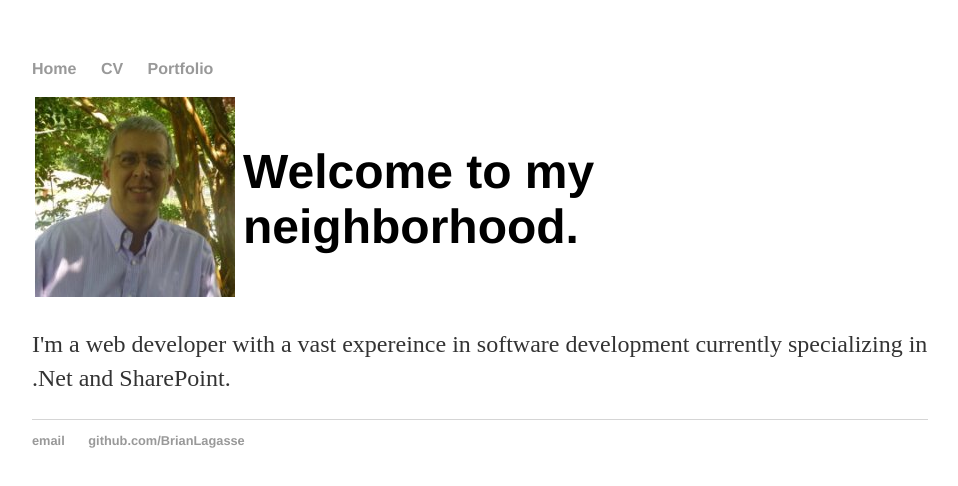
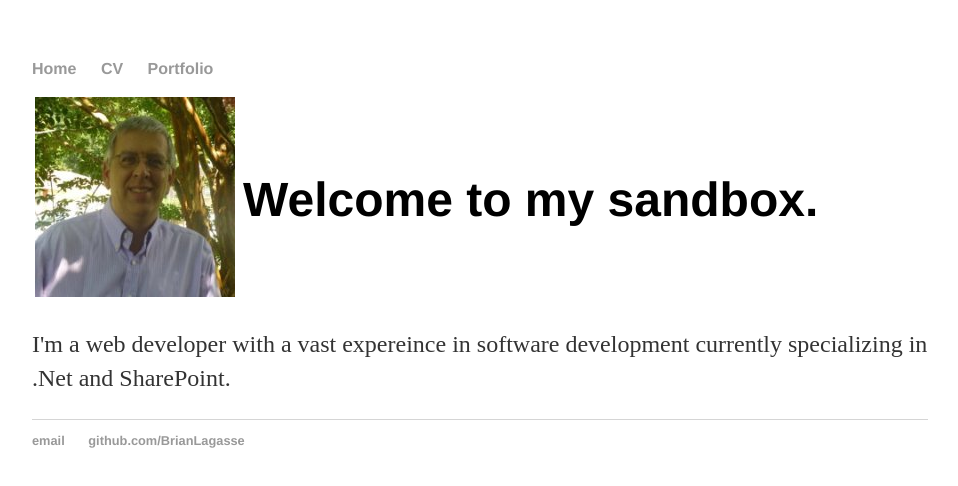
Before and after one commit to BrianLagasse/BrianLagasse.github.io, a plain HTML site: page index.html in a window 1280 px wide. Shown: the whole page, without its empty margins (160-1118 px from the left). Drawn offline with Linux system fonts and the light colour scheme.

Commit message:
Update index.html

```diff
--- a/index.html
+++ b/index.html
@@ -18,7 +18,7 @@
     		<div class="blurb">
 			<table>
 				<tr><td><img src="/images/Brian.jpg"></td><td></td>
-				    <td><h1>Welcome to my neighborhood.</h1></td></tr>
+				    <td><h1>Welcome to my sandbox.</h1></td></tr>
 			</table>
 				<p>I'm a web developer with a vast expereince in software development currently specializing in .Net and SharePoint.</p>
     		</div><!-- /.blurb -->
```
